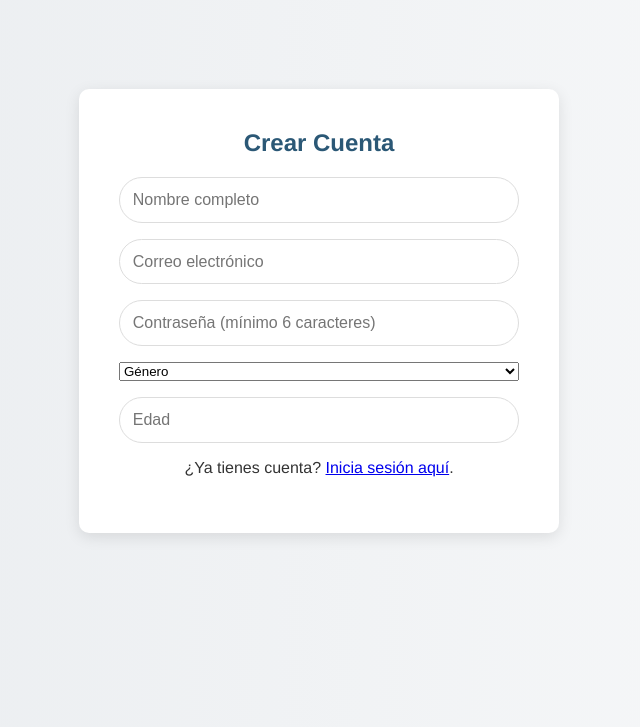
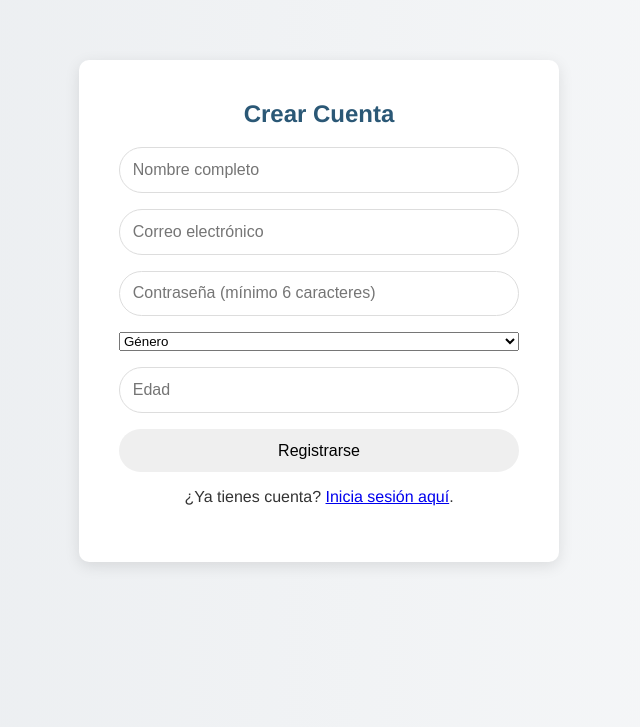
Before and after one commit to EIGI777/SaludGil, a plain HTML site: page signup.html in a window 1280 px wide. Shown: the part 105-832 px from the top of the page, without its empty margins (321-961 px from the left). Drawn offline with Linux system fonts and the light colour scheme.

Commit message:
Update signup.html

```diff
--- a/signup.html
+++ b/signup.html
@@ -25,6 +25,7 @@
                     <option value="otro">Otro</option>
                 </select>
                 <input type="number" id="age" placeholder="Edad" min="1" max="120" required>
+                <button type="submit">Registrarse</button>
             </form>
             <p>¿Ya tienes cuenta? <a href="login.html">Inicia sesión aquí</a>.</p>
             <div id="signupError" class="error-message"></div>
```
